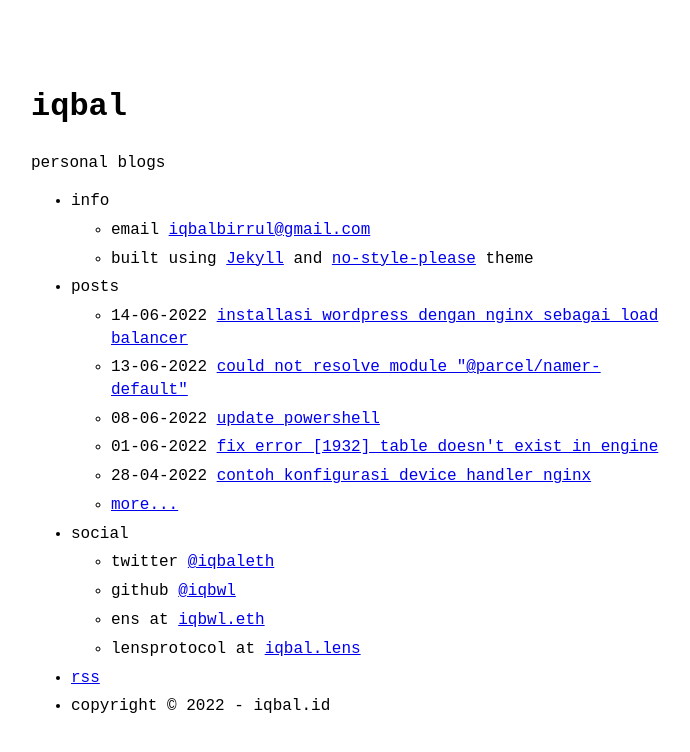
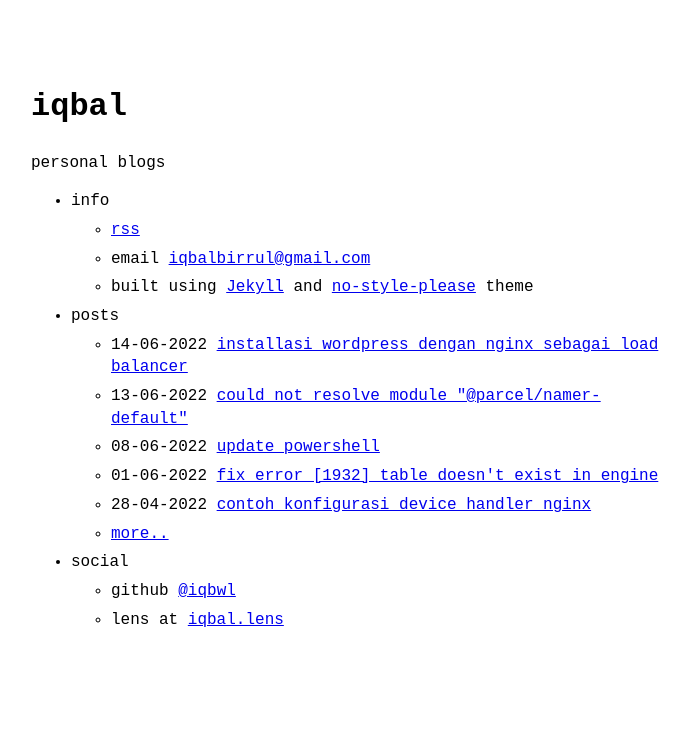
Before and after one commit to iqbwl/red.my.id, a Jekyll site: the page built from index.md, in a window 1280 px wide. Shown: the top 752 px of the page, without its empty margins (289-979 px from the left). Built offline with Jekyll 4.4.1, drawn with Linux system fonts in a browser that asks for light colours.

Commit message:
edit _menu.yml

```diff
--- a/_data/menu.yml
+++ b/_data/menu.yml
@@ -4,6 +4,8 @@
 entries:
   - title: info
     entries:
+      - title: rss
+        url: feed.xml
       - title: email <a href='mailto:iqbalbirrul@gmail.com'>iqbalbirrul@gmail.com</a>
       - title: built using <a href='https://jekyllrb.com/'>Jekyll</a> and <a href='https://github.com/riggraz/no-style-please'>no-style-please</a> theme
 
@@ -11,17 +13,10 @@ entries:
     post_list:
       limit: 5
       show_more: true
-      show_more_text: more...
+      show_more_text: more..
       show_more_url: archive
 
   - title: social
     entries:
-      - title: twitter <a href='https://twitter.com/iqbaleth'>@iqbaleth</a>
       - title: github <a href='https://github.com/iqbwl'>@iqbwl</a>
-      - title: ens at <a href='https://etherscan.io/address/iqbwl.eth'>iqbwl.eth</a>
-      - title: lensprotocol at <a href='https://lenster.xyz/u/iqbal.lens'>iqbal.lens</a>
-
-  - title: rss
-    url: feed.xml
-
-  - title: copyright © 2022 - iqbal.id
+      - title: lens at <a href='https://lenster.xyz/u/iqbal.lens'>iqbal.lens</a>
```
